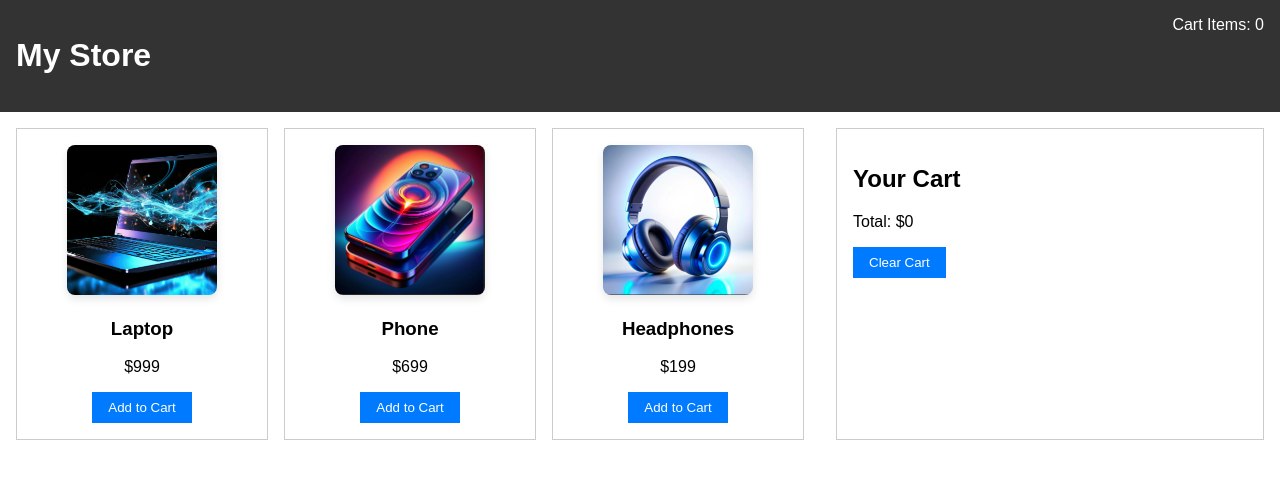
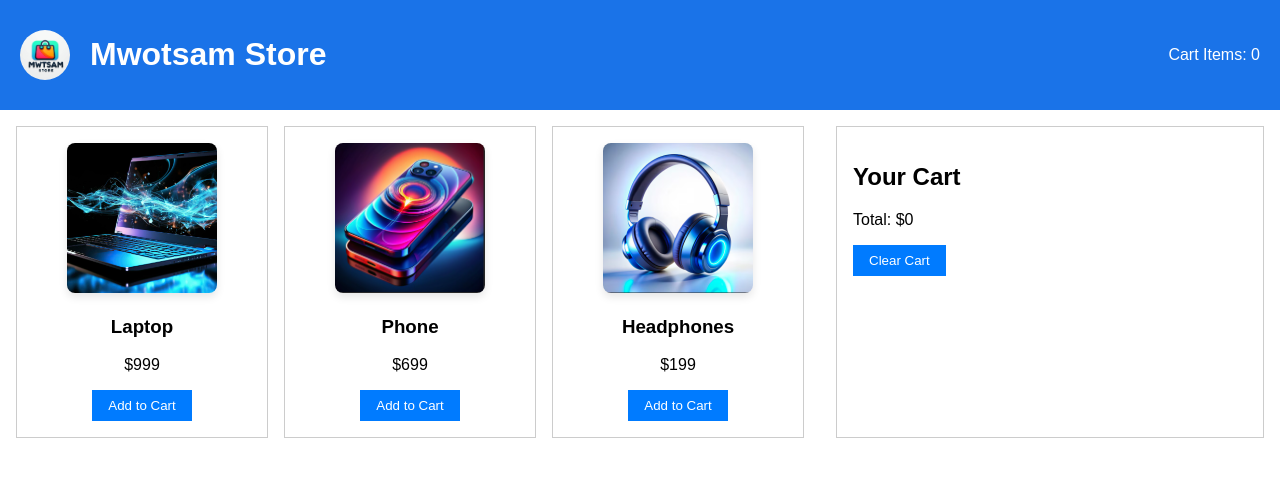
Before and after one commit to kmwota-hub/iyf-s10-week-05-kmwota-hub, a website: page Shopping Cart/index.html in a window 1280 px wide. Drawn offline with Linux system fonts and the light colour scheme.

Commit message:
Added logo

```diff
--- a/Shopping Cart/index.html
+++ b/Shopping Cart/index.html
@@ -6,13 +6,16 @@
   <link rel="stylesheet" href="style.css">
 </head>
 <body>
-  <header>
-    <h1>My Store</h1>
-    <div id="cart-header">
-      Cart Items: <span id="cart-count">0</span>
-    </div>
-  </header>
+<header>
+  <div class="brand">
+    <img class="logo" src="images/Logo.png" alt="Store Logo">
+    <h1>Mwotsam Store</h1>
+  </div>
 
+  <div id="cart-header">
+    Cart Items: <span id="cart-count">0</span>
+  </div>
+</header>
   <main>
     <section id="products" class="products"></section>
 
--- a/Shopping Cart/style.css
+++ b/Shopping Cart/style.css
@@ -5,11 +5,26 @@ body {
 }
 
 header {
-  background: #333;
-  color: #fff;
-  padding: 1rem;
   display: flex;
+  align-items: center;
   justify-content: space-between;
+  padding: 15px 20px;
+  background: #1a73e8;
+  color: white;
+}
+
+.logo {
+  width: 50px;
+  height: 50px;
+  object-fit: cover;
+  border-radius: 50%; /* makes it circular */
+  margin-right: 10px;
+}
+
+.brand {
+  display: flex;
+  align-items: center;
+  gap: 10px;
 }
 
 main {
@@ -75,3 +90,7 @@ input[type="number"] {
 .product img:hover {
   transform: scale(1.05);
 }
+.product:hover {
+  transform: translateY(-5px);
+  box-shadow: 0 8px 18px rgba(0,0,0,0.15);
+}
```
Also changed, not shown: Shopping Cart/images/Logo.png (added), Shopping Cart/images/Logoa.png (added).
